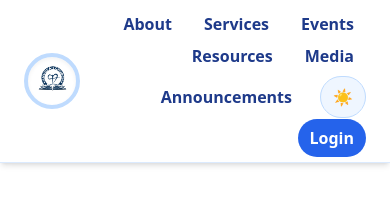
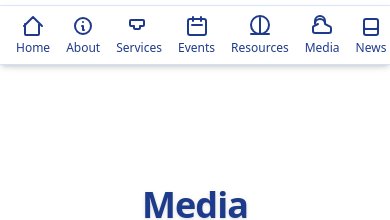
Before and after one commit to samirbhujel01/Anugrah, a Next.js app: page /media in a window 390 px wide. Shown: the top 220 px of the page. Built offline with nearby package versions, Linux system fonts and the light colour scheme.

Commit message:
Add mobile bottom nav with Home button and icons, remove hamburger menu

```diff
--- a/src/app/globals.css
+++ b/src/app/globals.css
@@ -67,3 +67,17 @@
     @apply bg-background text-foreground;
   }
 }
+
+/* globals.css */
+@media (max-width: 640px) {
+  nav ul {
+    transition: max-height 0.3s;
+    position: relative !important;
+    background: rgba(255,255,255,0.97); /* or your dark color for dark mode */
+    box-shadow: 0 2px 8px rgba(0,0,0,0.07);
+    z-index: 50;
+  }
+  main {
+    margin-top: 3.5rem; /* Adjust to match your header height */
+  }
+}
--- a/src/app/layout.tsx
+++ b/src/app/layout.tsx
@@ -70,11 +70,12 @@ export default function RootLayout({
     <html lang="en" className={`${geistSans.variable} ${geistMono.variable} ${dark ? "dark" : ""}`}>
       <body suppressHydrationWarning className="antialiased bg-white text-blue-950 dark:bg-[#0a101a] dark:text-blue-50 transition-colors duration-300">
         <SessionProvider>
-          {/* Sleek, non-floating navbar */}
+          {/* Responsive Navbar */}
           <header className="w-full bg-white/95 dark:bg-[#101624]/95 border-b border-blue-100 dark:border-[#222b3a] shadow-md backdrop-blur-md">
-            <nav className="max-w-6xl mx-auto flex items-center justify-between px-6 py-3">
-              <a href="/" className="flex items-center gap-3 font-bold text-2xl tracking-tight group">
-                <div className="h-14 w-14 md:h-16 md:w-16 flex items-center justify-center rounded-full border-4 border-blue-200 dark:border-[#222b3a] bg-white dark:bg-[#181f2e] shadow-inner overflow-hidden group-hover:scale-105 transition">
+            <nav className="max-w-6xl mx-auto flex flex-wrap items-center justify-between px-2 sm:px-4 py-2 sm:py-3">
+              {/* Logo and animated text */}
+              <a href="/" className="flex items-center gap-2 sm:gap-3 font-bold text-xl sm:text-2xl tracking-tight group">
+                <div className="h-12 w-12 sm:h-14 sm:w-14 md:h-16 md:w-16 flex items-center justify-center rounded-full border-4 border-blue-200 dark:border-[#222b3a] bg-white dark:bg-[#181f2e] shadow-inner overflow-hidden group-hover:scale-105 transition">
                   <img
                     src="/logo.png"
                     alt="Anugrah Church Logo"
@@ -86,13 +87,67 @@ export default function RootLayout({
                   <span className={`inline-block w-2 ${showCursor ? "animate-pulse" : "opacity-0"}`}>|</span>
                 </span>
               </a>
-              <ul className="flex flex-wrap gap-2 sm:gap-4 md:gap-6 text-base font-medium items-center justify-end flex-1">
-                <li><a href="/about" className="px-3 py-2 rounded-full hover:bg-blue-50 dark:hover:bg-[#222b3a] hover:text-blue-700 dark:hover:text-blue-100 transition font-semibold text-blue-900 dark:text-blue-50">About</a></li>
-                <li><a href="/services" className="px-3 py-2 rounded-full hover:bg-blue-50 dark:hover:bg-[#222b3a] hover:text-blue-700 dark:hover:text-blue-100 transition font-semibold text-blue-900 dark:text-blue-50">Services</a></li>
-                <li><a href="/events" className="px-3 py-2 rounded-full hover:bg-blue-50 dark:hover:bg-[#222b3a] hover:text-blue-700 dark:hover:text-blue-100 transition font-semibold text-blue-900 dark:text-blue-50">Events</a></li>
-                <li><a href="/resources" className="px-3 py-2 rounded-full hover:bg-blue-50 dark:hover:bg-[#222b3a] hover:text-blue-700 dark:hover:text-blue-100 transition font-semibold text-blue-900 dark:text-blue-50">Resources</a></li>
-                <li><a href="/media" className="px-3 py-2 rounded-full hover:bg-blue-50 dark:hover:bg-[#222b3a] hover:text-blue-700 dark:hover:text-blue-100 transition font-semibold text-blue-900 dark:text-blue-50">Media</a></li>
-                <li><a href="/announcements" className="px-3 py-2 rounded-full hover:bg-blue-50 dark:hover:bg-[#222b3a] hover:text-blue-700 dark:hover:text-blue-100 transition font-semibold text-blue-900 dark:text-blue-50">Announcements</a></li>
+              <input type="checkbox" id="nav-toggle" className="peer hidden" />
+              <label htmlFor="nav-toggle" className="sm:hidden ml-auto cursor-pointer px-3 py-2">
+                <svg className="w-7 h-7 text-blue-900 dark:text-blue-50" fill="none" stroke="currentColor" strokeWidth="2" viewBox="0 0 24 24">
+                  <path strokeLinecap="round" strokeLinejoin="round" d="M4 6h16M4 12h16M4 18h16" />
+                </svg>
+              </label>
+              <ul className="hidden sm:flex flex-row gap-4 md:gap-6 text-base font-medium items-center justify-end flex-1">
+                <li>
+                  <a href="/about" className="block px-4 py-2 rounded-full hover:bg-blue-50 dark:hover:bg-[#222b3a] hover:text-blue-700 dark:hover:text-blue-100 transition font-semibold text-blue-900 dark:text-blue-50 flex items-center justify-center">
+                    <span className="sm:hidden">
+                      {/* About Icon */}
+                      <svg className="w-6 h-6" fill="none" stroke="currentColor" strokeWidth={2} viewBox="0 0 24 24"><path strokeLinecap="round" strokeLinejoin="round" d="M13 16h-1v-4h-1m1-4h.01M12 20a8 8 0 100-16 8 8 0 000 16z" /></svg>
+                    </span>
+                    <span className="hidden sm:inline">About</span>
+                  </a>
+                </li>
+                <li>
+                  <a href="/services" className="block px-4 py-2 rounded-full hover:bg-blue-50 dark:hover:bg-[#222b3a] hover:text-blue-700 dark:hover:text-blue-100 transition font-semibold text-blue-900 dark:text-blue-50 flex items-center justify-center">
+                    <span className="sm:hidden">
+                      {/* Services Icon */}
+                      <svg className="w-6 h-6" fill="none" stroke="currentColor" strokeWidth={2} viewBox="0 0 24 24"><path strokeLinecap="round" strokeLinejoin="round" d="M3 7v4a1 1 0 001 1h3v2a1 1 0 001 1h4a1 1 0 001-1v-2h3a1 1 0 001-1V7a1 1 0 00-1-1H4a1 1 0 00-1 1z" /></svg>
+                    </span>
+                    <span className="hidden sm:inline">Services</span>
+                  </a>
+                </li>
+                <li>
+                  <a href="/events" className="block px-4 py-2 rounded-full hover:bg-blue-50 dark:hover:bg-[#222b3a] hover:text-blue-700 dark:hover:text-blue-100 transition font-semibold text-blue-900 dark:text-blue-50 flex items-center justify-center">
+                    <span className="sm:hidden">
+                      {/* Events Icon */}
+                      <svg className="w-6 h-6" fill="none" stroke="currentColor" strokeWidth={2} viewBox="0 0 24 24"><path strokeLinecap="round" strokeLinejoin="round" d="M8 7V3m8 4V3m-9 8h10M5 21h14a2 2 0 002-2V7a2 2 0 00-2-2H5a2 2 0 00-2 2v12a2 2 0 002 2z" /></svg>
+                    </span>
+                    <span className="hidden sm:inline">Events</span>
+                  </a>
+                </li>
+                <li>
+                  <a href="/resources" className="block px-4 py-2 rounded-full hover:bg-blue-50 dark:hover:bg-[#222b3a] hover:text-blue-700 dark:hover:text-blue-100 transition font-semibold text-blue-900 dark:text-blue-50 flex items-center justify-center">
+                    <span className="sm:hidden">
+                      {/* Resources Icon */}
+                      <svg className="w-6 h-6" fill="none" stroke="currentColor" strokeWidth={2} viewBox="0 0 24 24"><path strokeLinecap="round" strokeLinejoin="round" d="M12 20h9" /><path strokeLinecap="round" strokeLinejoin="round" d="M12 4v16m0 0H3m9 0a9 9 0 100-18 9 9 0 000 18z" /></svg>
+                    </span>
+                    <span className="hidden sm:inline">Resources</span>
+                  </a>
+                </li>
+                <li>
+                  <a href="/media" className="block px-4 py-2 rounded-full hover:bg-blue-50 dark:hover:bg-[#222b3a] hover:text-blue-700 dark:hover:text-blue-100 transition font-semibold text-blue-900 dark:text-blue-50 flex items-center justify-center">
+                    <span className="sm:hidden">
+                      {/* Media Icon */}
+                      <svg className="w-6 h-6" fill="none" stroke="currentColor" strokeWidth={2} viewBox="0 0 24 24"><path strokeLinecap="round" strokeLinejoin="round" d="M15 10l4.553 2.276A2 2 0 0121 14.118V17a2 2 0 01-2 2H5a2 2 0 01-2-2v-2.882a2 2 0 01.447-1.842L8 10m7 0V7a5 5 0 00-10 0v3m10 0a5 5 0 00-10 0" /></svg>
+                    </span>
+                    <span className="hidden sm:inline">Media</span>
+                  </a>
+                </li>
+                <li>
+                  <a href="/announcements" className="block px-4 py-2 rounded-full hover:bg-blue-50 dark:hover:bg-[#222b3a] hover:text-blue-700 dark:hover:text-blue-100 transition font-semibold text-blue-900 dark:text-blue-50 flex items-center justify-center">
+                    <span className="sm:hidden">
+                      {/* Announcements Icon */}
+                      <svg className="w-6 h-6" fill="none" stroke="currentColor" strokeWidth={2} viewBox="0 0 24 24"><path strokeLinecap="round" strokeLinejoin="round" d="M19 13V7a2 2 0 00-2-2H7a2 2 0 00-2 2v6m14 0a2 2 0 01-2 2H7a2 2 0 01-2-2m14 0v6a2 2 0 01-2 2H7a2 2 0 01-2-2v-6" /></svg>
+                    </span>
+                    <span className="hidden sm:inline">Announcements</span>
+                  </a>
+                </li>
                 <li>
                   <button
                     aria-label="Toggle dark mode"
@@ -106,15 +161,65 @@ export default function RootLayout({
                 <li>
                   <a
                     href="/login"
-                    className="px-3 py-2 rounded-full bg-blue-600 text-white font-semibold hover:bg-blue-700 transition"
+                    className="block px-4 py-2 rounded-full bg-blue-600 text-white font-semibold hover:bg-blue-700 transition"
                   >
                     Login
                   </a>
                 </li>
               </ul>
             </nav>
+            {/* Mobile bottom nav */}
+            <nav className="fixed bottom-0 left-0 right-0 z-50 bg-white/95 dark:bg-[#101624]/95 border-t border-blue-100 dark:border-[#222b3a] shadow-inner flex sm:hidden">
+              <ul className="flex flex-row justify-between w-full px-2 py-1">
+                <li>
+                  <a href="/" className="flex flex-col items-center justify-center px-2 py-1 text-blue-900 dark:text-blue-50 hover:text-blue-700 dark:hover:text-blue-100">
+                    {/* Home Icon */}
+                    <svg className="w-6 h-6 mb-0.5" fill="none" stroke="currentColor" strokeWidth={2} viewBox="0 0 24 24">
+                      <path strokeLinecap="round" strokeLinejoin="round" d="M3 12l9-9 9 9M4 10v10a1 1 0 001 1h3m10-11v10a1 1 0 01-1 1h-3m-6 0h6" />
+                    </svg>
+                    <span className="text-xs">Home</span>
+                  </a>
+                </li>
+                <li>
+                  <a href="/about" className="flex flex-col items-center justify-center px-2 py-1 text-blue-900 dark:text-blue-50 hover:text-blue-700 dark:hover:text-blue-100">
+                    <svg className="w-6 h-6 mb-0.5" fill="none" stroke="currentColor" strokeWidth={2} viewBox="0 0 24 24"><path strokeLinecap="round" strokeLinejoin="round" d="M13 16h-1v-4h-1m1-4h.01M12 20a8 8 0 100-16 8 8 0 000 16z" /></svg>
+                    <span className="text-xs">About</span>
+                  </a>
+                </li>
+                <li>
+                  <a href="/services" className="flex flex-col items-center justify-center px-2 py-1 text-blue-900 dark:text-blue-50 hover:text-blue-700 dark:hover:text-blue-100">
+                    <svg className="w-6 h-6 mb-0.5" fill="none" stroke="currentColor" strokeWidth={2} viewBox="0 0 24 24"><path strokeLinecap="round" strokeLinejoin="round" d="M3 7v4a1 1 0 001 1h3v2a1 1 0 001 1h4a1 1 0 001-1v-2h3a1 1 0 001-1V7a1 1 0 00-1-1H4a1 1 0 00-1 1z" /></svg>
+                    <span className="text-xs">Services</span>
+                  </a>
+                </li>
+                <li>
+                  <a href="/events" className="flex flex-col items-center justify-center px-2 py-1 text-blue-900 dark:text-blue-50 hover:text-blue-700 dark:hover:text-blue-100">
+                    <svg className="w-6 h-6 mb-0.5" fill="none" stroke="currentColor" strokeWidth={2} viewBox="0 0 24 24"><path strokeLinecap="round" strokeLinejoin="round" d="M8 7V3m8 4V3m-9 8h10M5 21h14a2 2 0 002-2V7a2 2 0 00-2-2H5a2 2 0 00-2 2v12a2 2 0 002 2z" /></svg>
+                    <span className="text-xs">Events</span>
+                  </a>
+                </li>
+                <li>
+                  <a href="/resources" className="flex flex-col items-center justify-center px-2 py-1 text-blue-900 dark:text-blue-50 hover:text-blue-700 dark:hover:text-blue-100">
+                    <svg className="w-6 h-6 mb-0.5" fill="none" stroke="currentColor" strokeWidth={2} viewBox="0 0 24 24"><path strokeLinecap="round" strokeLinejoin="round" d="M12 20h9" /><path strokeLinecap="round" strokeLinejoin="round" d="M12 4v16m0 0H3m9 0a9 9 0 100-18 9 9 0 000 18z" /></svg>
+                    <span className="text-xs">Resources</span>
+                  </a>
+                </li>
+                <li>
+                  <a href="/media" className="flex flex-col items-center justify-center px-2 py-1 text-blue-900 dark:text-blue-50 hover:text-blue-700 dark:hover:text-blue-100">
+                    <svg className="w-6 h-6 mb-0.5" fill="none" stroke="currentColor" strokeWidth={2} viewBox="0 0 24 24"><path strokeLinecap="round" strokeLinejoin="round" d="M15 10l4.553 2.276A2 2 0 0121 14.118V17a2 2 0 01-2 2H5a2 2 0 01-2-2v-2.882a2 2 0 01.447-1.842L8 10m7 0V7a5 5 0 00-10 0v3m10 0a5 5 0 00-10 0" /></svg>
+                    <span className="text-xs">Media</span>
+                  </a>
+                </li>
+                <li>
+                  <a href="/announcements" className="flex flex-col items-center justify-center px-2 py-1 text-blue-900 dark:text-blue-50 hover:text-blue-700 dark:hover:text-blue-100">
+                    <svg className="w-6 h-6 mb-0.5" fill="none" stroke="currentColor" strokeWidth={2} viewBox="0 0 24 24"><path strokeLinecap="round" strokeLinejoin="round" d="M19 13V7a2 2 0 00-2-2H7a2 2 0 00-2 2v6m14 0a2 2 0 01-2 2H7a2 2 0 01-2-2m14 0v6a2 2 0 01-2 2H7a2 2 0 01-2-2v-6" /></svg>
+                    <span className="text-xs">News</span>
+                  </a>
+                </li>
+              </ul>
+            </nav>
           </header>
-          <main className="min-h-[80vh] max-w-6xl mx-auto w-full px-4 py-8">
+          <main className="min-h-[80vh] max-w-6xl mx-auto w-full px-2 sm:px-4 py-6 sm:py-8">
             {children}
           </main>
           <ClientBody dark={dark} setDark={setDark} />
```
